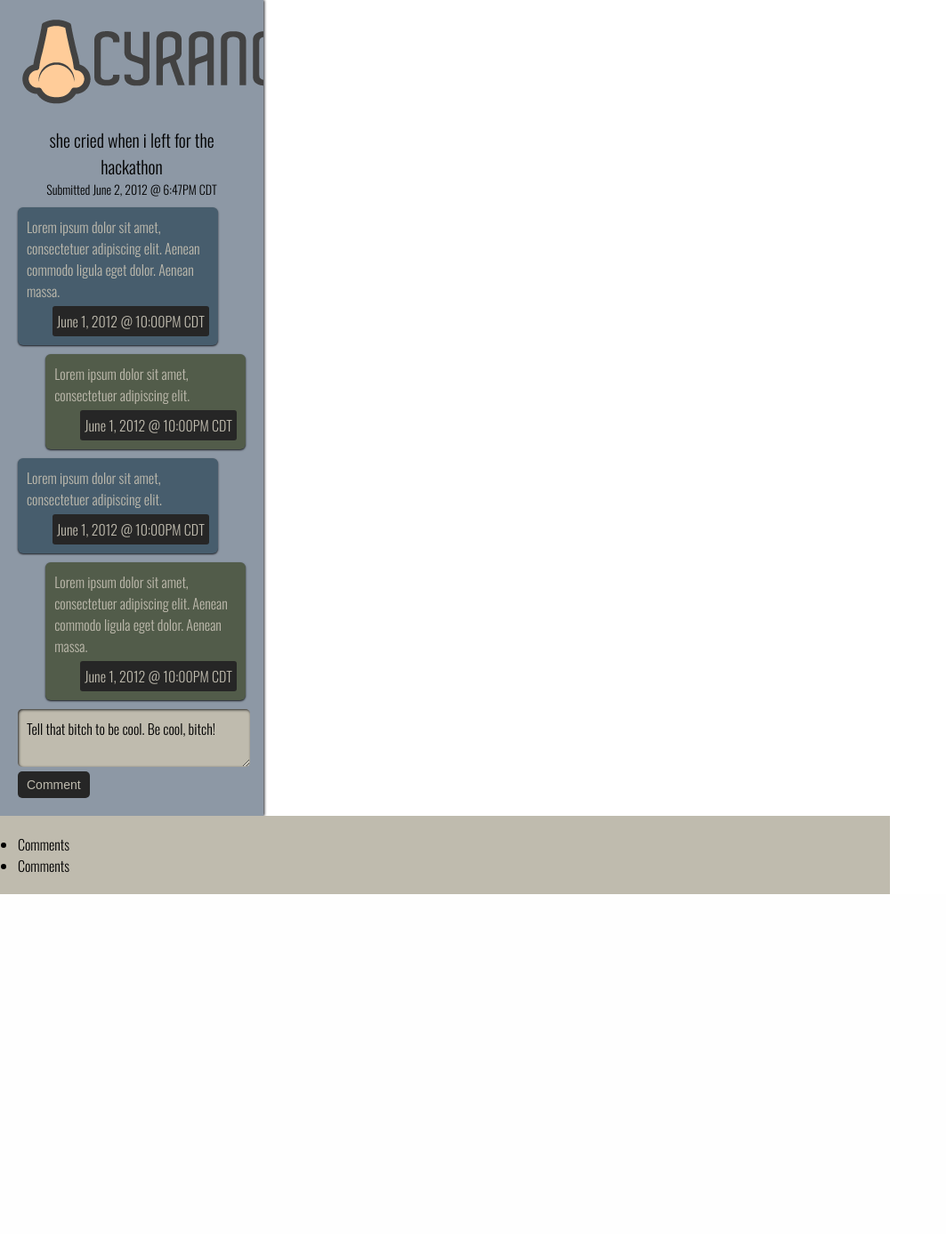
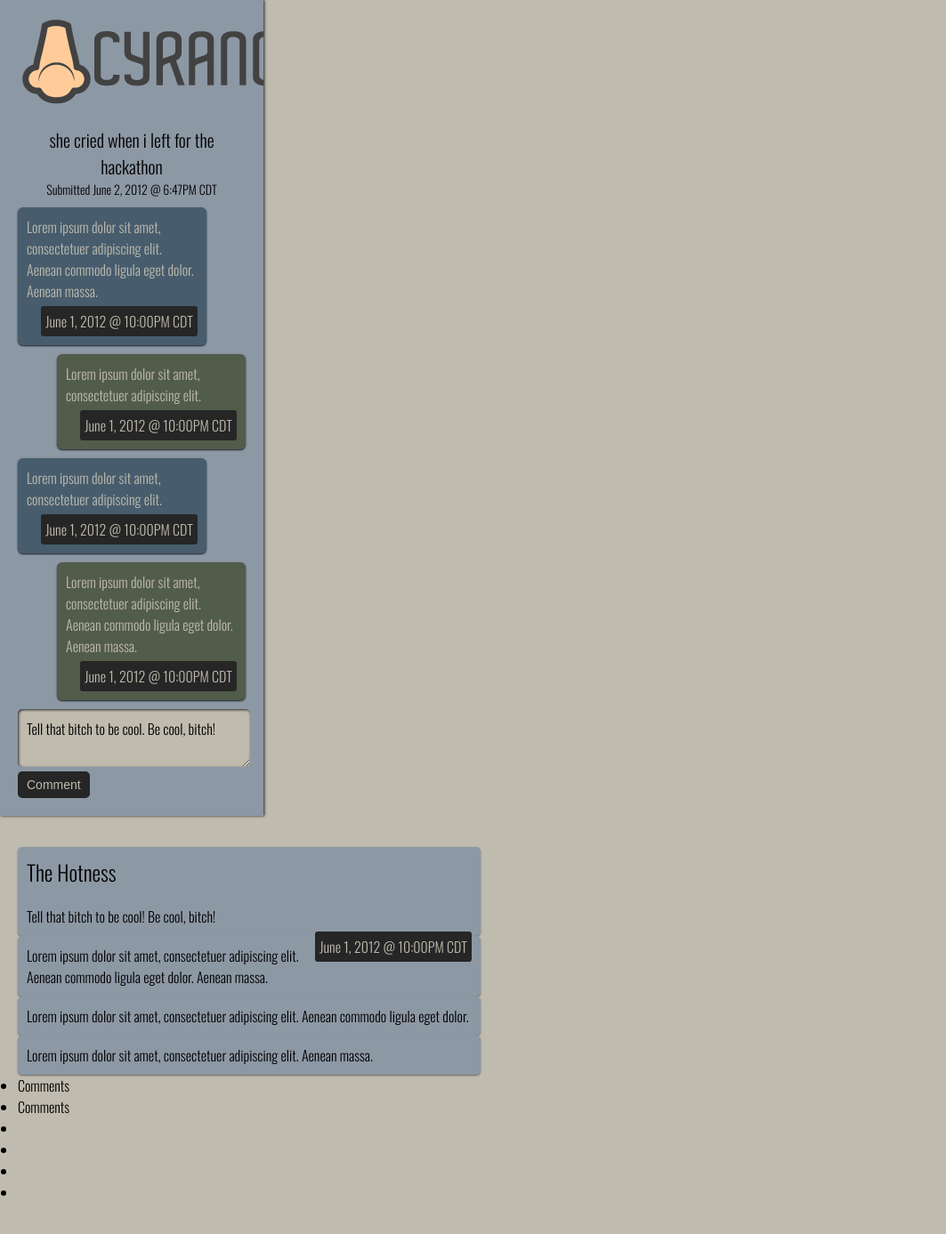
Before and after one commit to caseyjustus/cyrano, a PHP site: page / in a window 1280 px wide. Shown: the whole page at 89% size, without its empty margins (0-1063 px from the left). Before the commit the page ends 1005 px from the top, so only its background shows below. Run offline with PHP 8.4, Linux system fonts and the light colour scheme.

Commit message:
Styles on Styles
Preliminary styles for comments view.

```diff
--- a/www/conversation.php
+++ b/www/conversation.php
@@ -46,9 +46,25 @@
 
 	<div class="comments panel">
 
-		<ul>
+		<div class="hot">
+			<h4>The Hotness</h4>
+			<span>Tell that bitch to be cool! Be cool, bitch!</span>
+			<div class="datetime">June 1, 2012 @ 10:00PM CDT</div>
+		</div>
+
+		<ul class="runnerUp">
+			<li>Lorem ipsum dolor sit amet, consectetuer adipiscing elit. Aenean commodo ligula eget dolor. Aenean massa.</li>
+			<li>Lorem ipsum dolor sit amet, consectetuer adipiscing elit. Aenean commodo ligula eget dolor.</li>
+			<li>Lorem ipsum dolor sit amet, consectetuer adipiscing elit. Aenean massa.</li>
+		</ul>
+
+		<ul class="niceTry">
 			<li>Comments</li>
 			<li>Comments</li>
+			<li></li>
+			<li></li>
+			<li></li>
+			<li></li>
 		</ul>
 
 	</div>
--- a/www/style.css
+++ b/www/style.css
@@ -21,9 +21,20 @@
 }
 
 body{
+	background: #BFBBAE;
 	font-family: "Oswald", serif;
 	font-weight: 300;
 	height: 100%;
+}
+
+.datetime{
+	background: #262626;
+	border-radius: 3px;
+	clear: both;
+	color: #BFBBAE;
+	float: right;
+	margin: 5px 0 0 5px;
+	padding: 5px;
 }
 
 .logo{
@@ -46,18 +57,17 @@ body{
 	color: #BFBBAE;
 	margin: 10px 0 0;
 	padding: 10px;
+	width: 75%;
 }
 
 .personA{
 	background: #475D6D;
 	float: left;
-	width: 80%;
 }
 
 .personB{
 	background: #525C4A;
 	float: right;
-	width: 80%;
 }
 
 .conversation{
@@ -107,17 +117,42 @@ body{
 		width: 94%;
 	}
 
-	.conversation .datetime{
-		background: #262626;
-		border-radius: 3px;
-		clear: both;
-		color: #BFBBAE;
-		float: right;
-		margin: 5px 0 0 5px;
-		padding: 5px;
+
+
+.comments{
+	padding: 35px 20px;
+	width: 75%;
+}
+
+	.comments .hot{
+		background: #8D98A5;
+		border: 0;
+		border-radius: 5px;
+		box-shadow: 0 1px 2px #666;
+		padding: 10px;
+		width: 500px;
 	}
 
-.comments{
-	background: #BFBBAE;
-	width: 75%;
-}
+		.comments .hot h4{
+			font-size: 24px;
+			font-weight: 300;
+		}
+
+		.comments .hot span{
+			display: block;
+			margin: 20px 0 0;
+		}
+
+	.comments .runnerUp{
+
+	}
+
+	.comments .runnerUp li{
+		background: #8D98A5;
+		border: 0;
+		border-radius: 5px;
+		box-shadow: 0 1px 2px #666;
+		padding: 10px;
+		width: 500px;
+		list-style-type: none;
+	}
```
Also changed, not shown: www/scripts/jquery.isotope.min.js (added).
